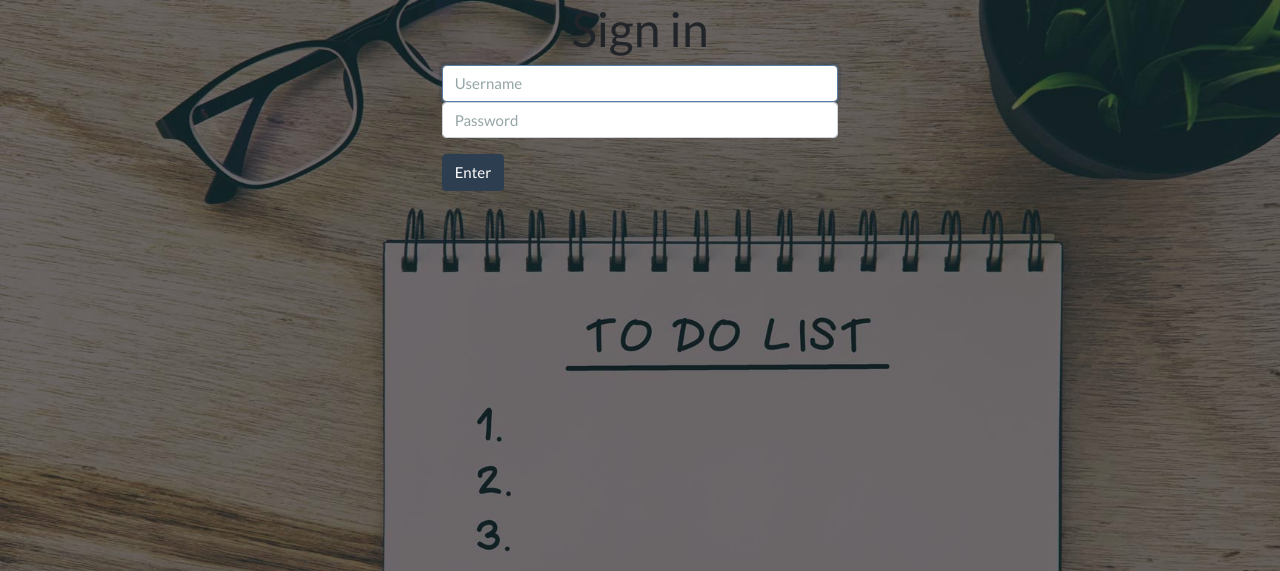
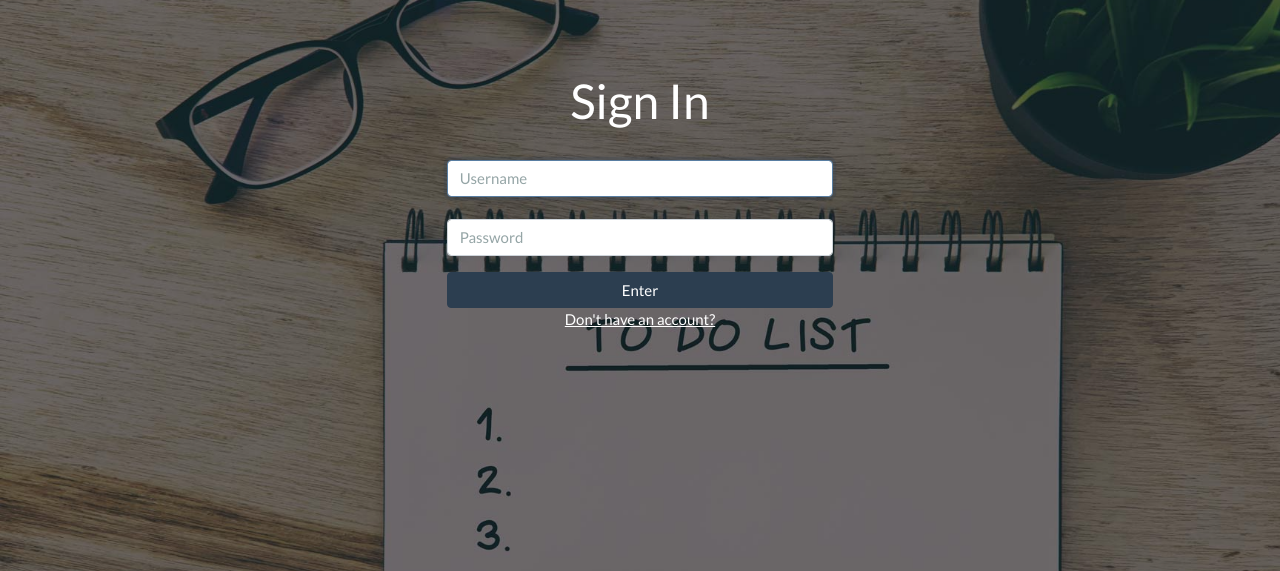
Before and after one commit to rsyd29/ujianLabTI, a CodeIgniter app: page /ujianLabTI/ in a window 1280 px wide. Shown: the part 71-642 px from the top of the page. Run offline with CodeIgniter, Linux system fonts and the light colour scheme.

Commit message:
ubah tampilan home

```diff
--- a/application/views/pages/home.php
+++ b/application/views/pages/home.php
@@ -1,12 +1,25 @@
 <?php echo form_open('users/login'); ?>
-    <div class="row">
+
+<style>
+	a {
+		color: white;
+	}
+</style>
+
+<div class="row" style="margin: 50px auto;">
 	<div class="col-md-4 offset-md-4">
-            <h1 class="text-center">Sign in</h1>
+		<br>
+		<h1 class="text-center" style="color: white">Sign In</h1>
+		<br>
 		<div class="form-group">
 			<input type="text" name="username" class="form-control" placeholder="Username" required autofocus>
+			<br>
 			<input type="password" name="password" class="form-control" placeholder="Password" required autofocus>
 		</div>
-            <button type="submit" class="btn btn-primary">Enter</button>
+		<button type="submit" class="btn btn-primary btn-block">Enter</button>
+		<a href="<?php echo base_url(); ?>users/register">
+			<center><u>Don't have an account?</center></u>
+		</a>
 	</div>
 </div>
 <?php echo form_close(); ?>
```
Also changed, not shown: application/views/posts/view.php (deleted, +0 -13 lines). Lines whose indentation alone changed are shown as unchanged.
